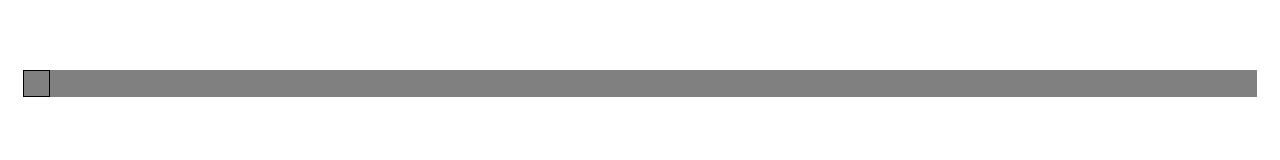
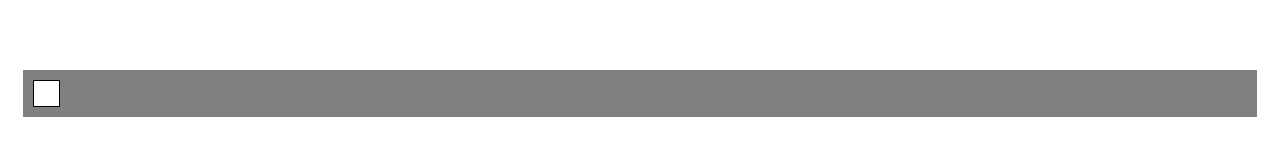
Before and after one commit to matthewhowland/light_bright, a website: page public/html/index.html in a window 1280 px wide. Drawn offline with nearby package versions, Linux system fonts and the light colour scheme; files whose address does not match are found by name.

Commit message:
created single cell

```diff
--- a/public/css/main.css
+++ b/public/css/main.css
@@ -3,11 +3,13 @@
   margin-right: 15px;
   margin-top: 70px;
   background-color: gray;
+  padding: 10px;
 }
 
 .cell{
   width: 25px;
   height: 25px;
+  background-color: white;
 
 }
 
```
